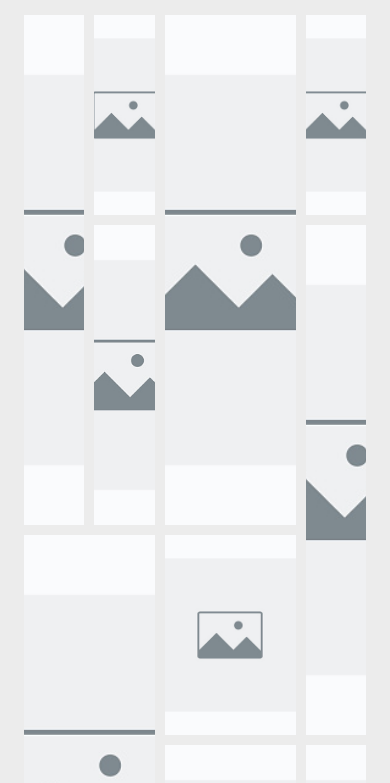
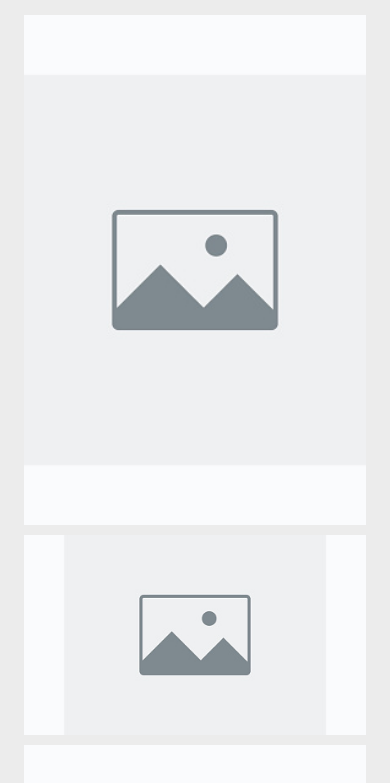
Before and after one commit to BeepBoopBit/IT130L-Project, a plain HTML site: page html/Gallery.html in a window 390 px wide. Shown: the part 184-967 px from the top of the page. Drawn offline with Linux system fonts and the light colour scheme; files whose address does not match are found by name.

Commit message:
Added Logo and fixed Gallery.css

```diff
--- a/css/Gallery.css
+++ b/css/Gallery.css
@@ -44,6 +44,12 @@
   height: 100%;
   object-fit: cover;
   object-position: 50% 50%;
+  cursor: pointer;
+  transition: .5s ease-in-out;
+}
+
+.Gallery-item:hover .image img {
+transform: scale(1.5);
 }
 
 .w-2 {
@@ -61,3 +67,16 @@
 .h-3 {
   grid-row: span 3;
 }
+
+@media screen and (max-width:600px){
+
+  .Gallery{
+    grid-template-columns: repeat(1, 1fr);
+  }
+
+  .w-2, .w-3 {
+    grid-column: span 1;
+  }
+
+
+}
```
Also changed, not shown: img/Icon_Facebook.png (added), img/Icon_Instagram.png (added), img/Icon_LinkedIn.png (added), img/Icon_Location.png (added), img/Icon_Mail.png (added), img/Icon_Phone.png (added), img/Icon_Printer.png (added), img/Icon_Twitter.png (added), img/Logo_SweetSolution.png (added).
